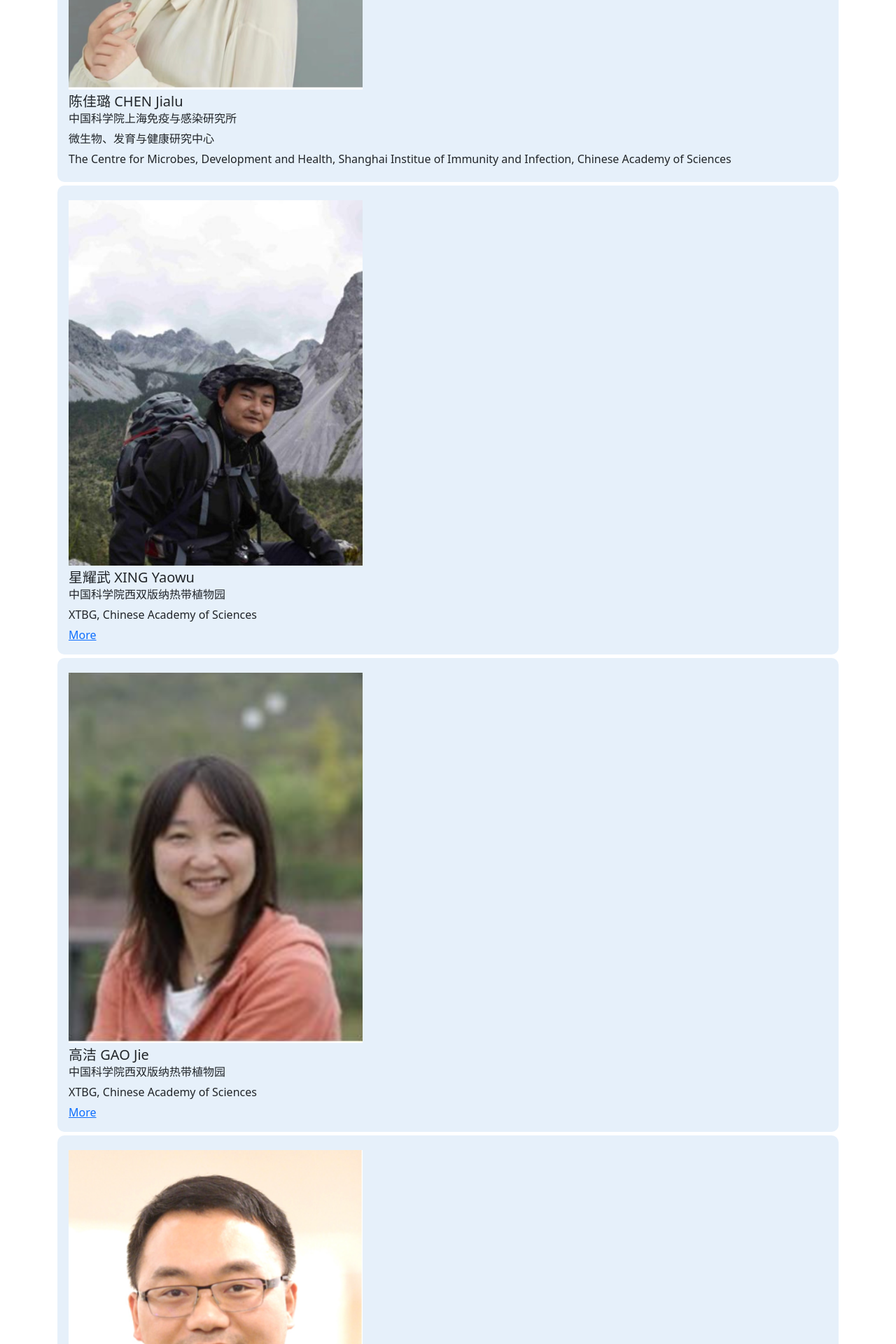
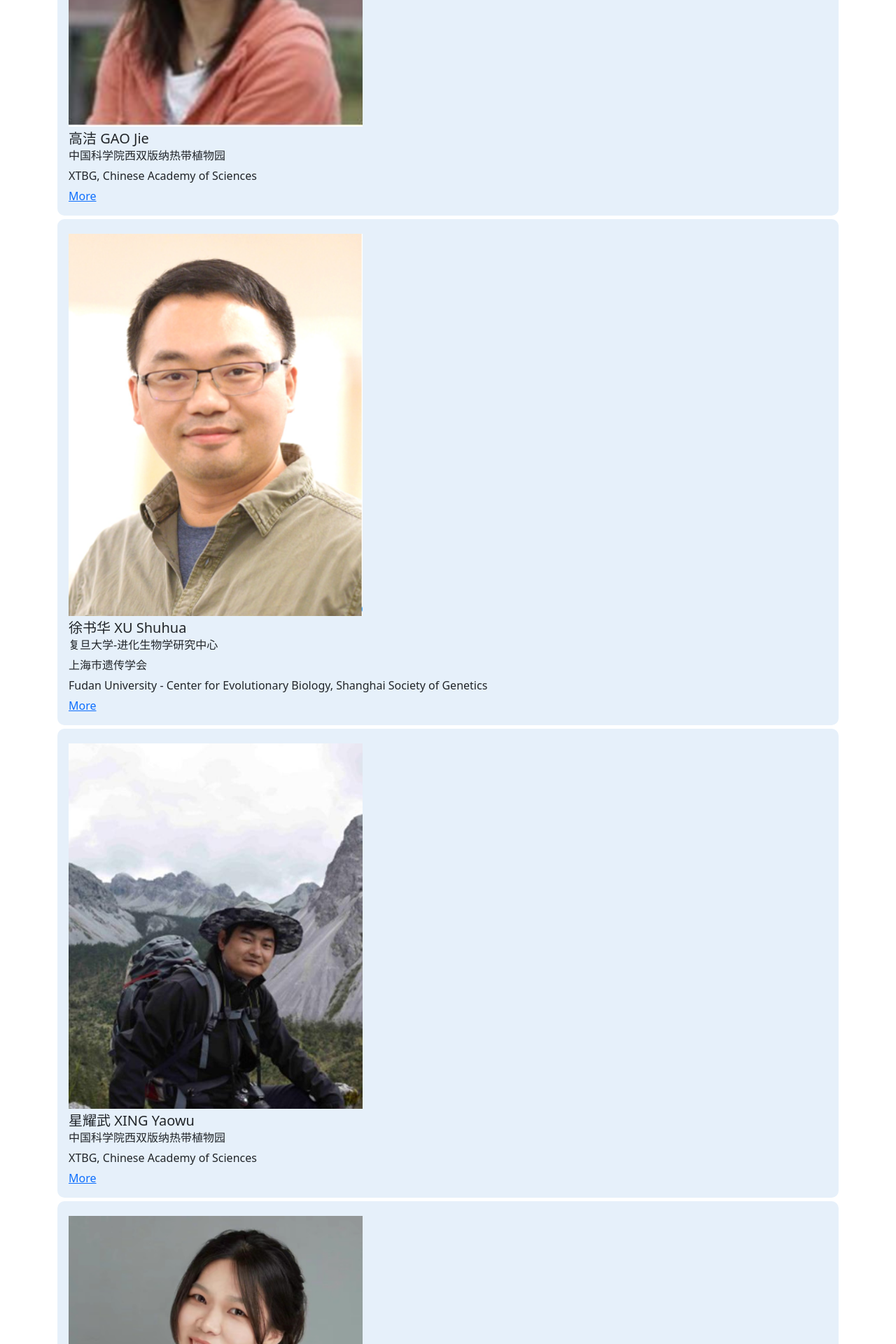
Before and after one commit to MorganHis/XTBG, a Vue app: page /#/share in a window 1280 px wide. Shown: the part 9840-11760 px from the top of the page at 70% size. Built offline with nearby package versions, Linux system fonts and the light colour scheme.

Commit message:
调整人员顺序

```diff
--- a/src/components/GroupFooter.vue
+++ b/src/components/GroupFooter.vue
@@ -7,6 +7,8 @@
         <a href="#/registration">Registration</a>
         <a href="#/contact">Contact</a>
         <a href="https://pog.fudan.edu.cn" >HumPOG</a>
+        <a href="https://pog.fudan.edu.cn/#/conference" >More Conference</a>
+
 
       </p>
     </div>
--- a/src/views/committee/index.vue
+++ b/src/views/committee/index.vue
@@ -88,24 +88,6 @@ export default {
           img: require('@/assets/img/committee/1.png')
         },
         {
-          name: '陈佳璐 CHEN Jialu',
-          institute1: '中国科学院上海免疫与感染研究所',
-          institute2: '微生物、发育与健康研究中心',
-          institute3: 'The Centre for Microbes, Development and Health, Shanghai Institue of Immunity and Infection, Chinese Academy of Sciences',
-          email: 'jlchen@ips.ac.cn',
-          link: '',
-          img: require('@/assets/img/committee/2.png')
-        },
-        {
-          name: '星耀武 XING Yaowu',
-          institute1: '中国科学院西双版纳热带植物园',
-          institute2: 'XTBG, Chinese Academy of Sciences',
-          institute3: '',
-          email: '',
-          link: 'https://www.xtbg.cas.cn/2022/rcdw/yjy/202210/t20221020_6535853.html',
-          img: require('@/assets/img/committee/XingYaowu.jpg')
-        },
-        {
           name: '高洁 GAO Jie',
           institute1: '中国科学院西双版纳热带植物园',
           institute2: 'XTBG, Chinese Academy of Sciences',
@@ -118,12 +100,35 @@ export default {
         {
           name: '徐书华 XU Shuhua',
           institute1: '复旦大学-进化生物学研究中心',
-          institute2: 'Fudan University - Center for Evolutionary Biology',
-          institute3: '',
+          institute2: '上海市遗传学会 ',
+          institute3: 'Fudan University - Center for Evolutionary Biology, Shanghai Society of Genetics',
           email: 'xushua@fudan.edu.cn',
           link: 'https://homo.fudan.edu.cn/b6/18/c18452a177688/page.htm',
           img: require('@/assets/img/committee/3.png')
         },
+
+        {
+          name: '星耀武 XING Yaowu',
+          institute1: '中国科学院西双版纳热带植物园',
+          institute2: 'XTBG, Chinese Academy of Sciences',
+          institute3: '',
+          email: '',
+          link: 'https://www.xtbg.cas.cn/2022/rcdw/yjy/202210/t20221020_6535853.html',
+          img: require('@/assets/img/committee/XingYaowu.jpg')
+        },
+
+
+        {
+          name: '陈佳璐 CHEN Jialu',
+          institute1: '中国科学院上海免疫与感染研究所',
+          institute2: '微生物、发育与健康研究中心',
+          institute3: 'The Centre for Microbes, Development and Health, Shanghai Institue of Immunity and Infection, Chinese Academy of Sciences',
+          email: 'jlchen@ips.ac.cn',
+          link: '',
+          img: require('@/assets/img/committee/2.png')
+        },
+
+
         {
           name: '诺禾致源 Novogene',
           institute1: ' ',
--- a/src/views/share/index.vue
+++ b/src/views/share/index.vue
@@ -142,7 +142,8 @@
         <ul style="font-weight: 400; font-size: 1.3rem">
 
 
-          <li><b>Deadline:</b> <a style="background-color: rgba(255,171,19,0.7)"> Sep. 15th, 2023 </a> (applicants should
+          <li><b>Deadline:</b> <a style="background-color: rgba(255,171,19,0.7)"> Sep. 15th, 2023 </a> (applicants
+            should
             provide a 1 -page CV in English together with a
             200-word
             summary of their current research project and reason for wishing to attend the workshop.)
@@ -160,7 +161,7 @@
           <li>
             <b>Website: </b>
             <a style="color: #3b82f6"
-            href="https://pog.fudan.edu.cn/xtbg2023/#/home">https://pog.fudan.edu.cn/xtbg2023</a>
+               href="https://pog.fudan.edu.cn/xtbg2023/#/home">https://pog.fudan.edu.cn/xtbg2023</a>
           </li>
           <p></p>
         </ul>
@@ -187,24 +188,6 @@ export default {
           img: require('@/assets/img/committee/1.png')
         },
         {
-          name: '陈佳璐 CHEN Jialu',
-          institute1: '中国科学院上海免疫与感染研究所',
-          institute2: '微生物、发育与健康研究中心',
-          institute3: 'The Centre for Microbes, Development and Health, Shanghai Institue of Immunity and Infection, Chinese Academy of Sciences',
-          email: 'jlchen@ips.ac.cn',
-          link: '',
-          img: require('@/assets/img/committee/2.png')
-        },
-        {
-          name: '星耀武 XING Yaowu',
-          institute1: '中国科学院西双版纳热带植物园',
-          institute2: 'XTBG, Chinese Academy of Sciences',
-          institute3: '',
-          email: '',
-          link: 'https://www.xtbg.cas.cn/2022/rcdw/yjy/202210/t20221020_6535853.html',
-          img: require('@/assets/img/committee/XingYaowu.jpg')
-        },
-        {
           name: '高洁 GAO Jie',
           institute1: '中国科学院西双版纳热带植物园',
           institute2: 'XTBG, Chinese Academy of Sciences',
@@ -217,12 +200,36 @@ export default {
         {
           name: '徐书华 XU Shuhua',
           institute1: '复旦大学-进化生物学研究中心',
-          institute2: 'Fudan University - Center for Evolutionary Biology',
-          institute3: '',
+          institute2: '上海市遗传学会 ',
+          institute3: 'Fudan University - Center for Evolutionary Biology, Shanghai Society of Genetics',
           email: 'xushua@fudan.edu.cn',
           link: 'https://homo.fudan.edu.cn/b6/18/c18452a177688/page.htm',
           img: require('@/assets/img/committee/3.png')
         },
+
+        {
+          name: '星耀武 XING Yaowu',
+          institute1: '中国科学院西双版纳热带植物园',
+          institute2: 'XTBG, Chinese Academy of Sciences',
+          institute3: '',
+          email: '',
+          link: 'https://www.xtbg.cas.cn/2022/rcdw/yjy/202210/t20221020_6535853.html',
+          img: require('@/assets/img/committee/XingYaowu.jpg')
+        },
+
+
+        {
+          name: '陈佳璐 CHEN Jialu',
+          institute1: '中国科学院上海免疫与感染研究所',
+          institute2: '微生物、发育与健康研究中心',
+          institute3: 'The Centre for Microbes, Development and Health, Shanghai Institue of Immunity and Infection, Chinese Academy of Sciences',
+          email: 'jlchen@ips.ac.cn',
+          link: '',
+          img: require('@/assets/img/committee/2.png')
+        },
+
+
+
         {
           name: '诺禾致源 Novogene',
           institute1: ' ',
```
